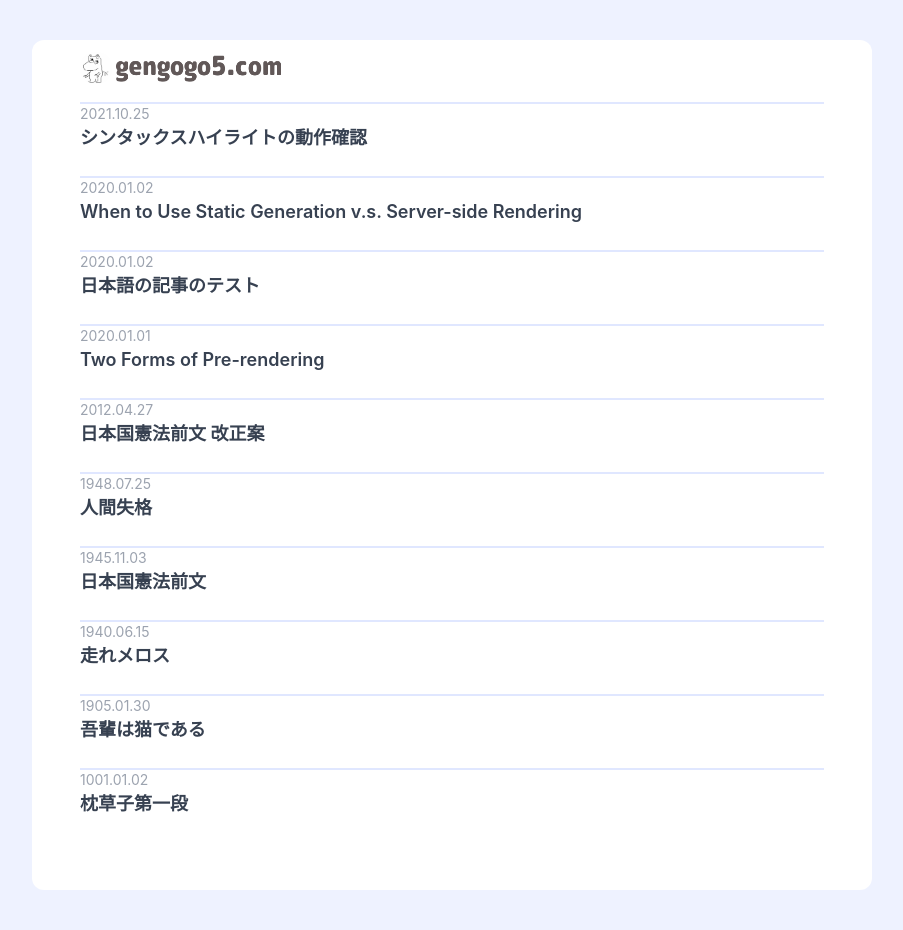
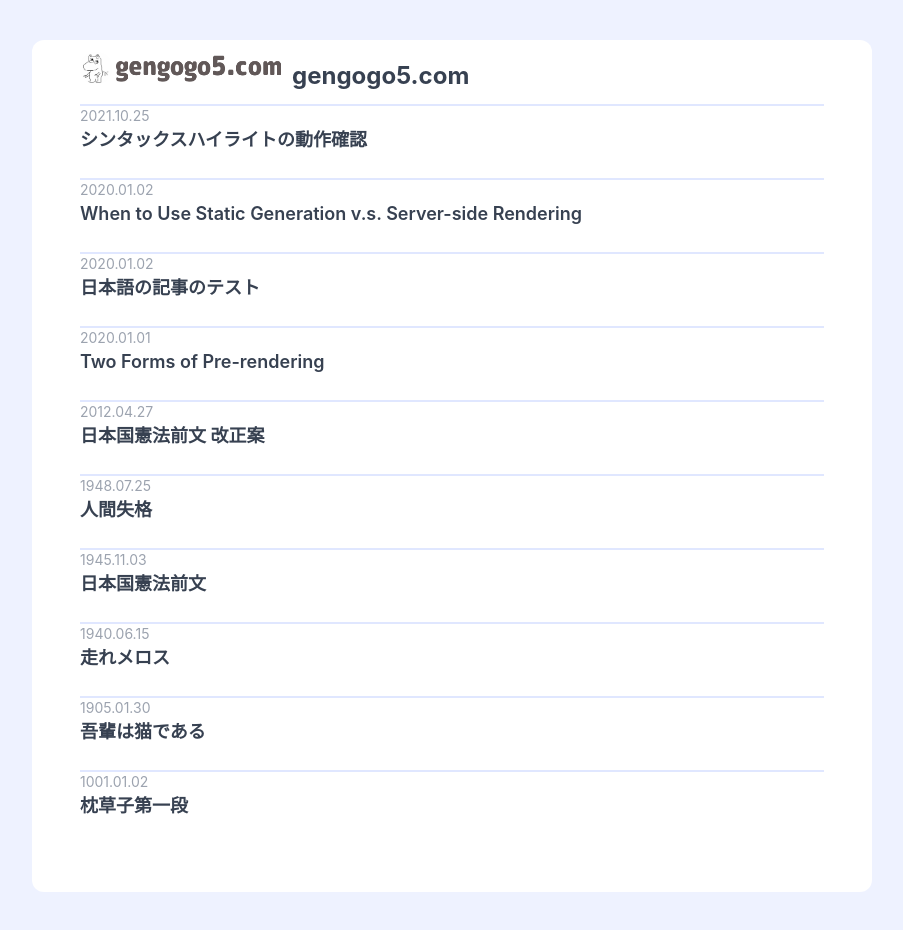
Before and after one commit to gengogo5/gengogo5.com, a Next.js app: page / in a window 1280 px wide. Shown: the top 930 px of the page, without its empty margins (188-1091 px from the left). Built offline with nearby package versions, Linux system fonts and the light colour scheme.

Commit message:
#17 とりあえずこのままいく

```diff
--- a/components/layout.js
+++ b/components/layout.js
@@ -38,8 +38,8 @@ export default function Layout({ children, home }) {
                 src="/images/sitelogo.png"
                 height={32}
                 width={180}
-                loading="eager"
               />
+              <span className="font-bold text-2xl">{siteName}</span>
             </a>
           </Link>
         </div>
```
